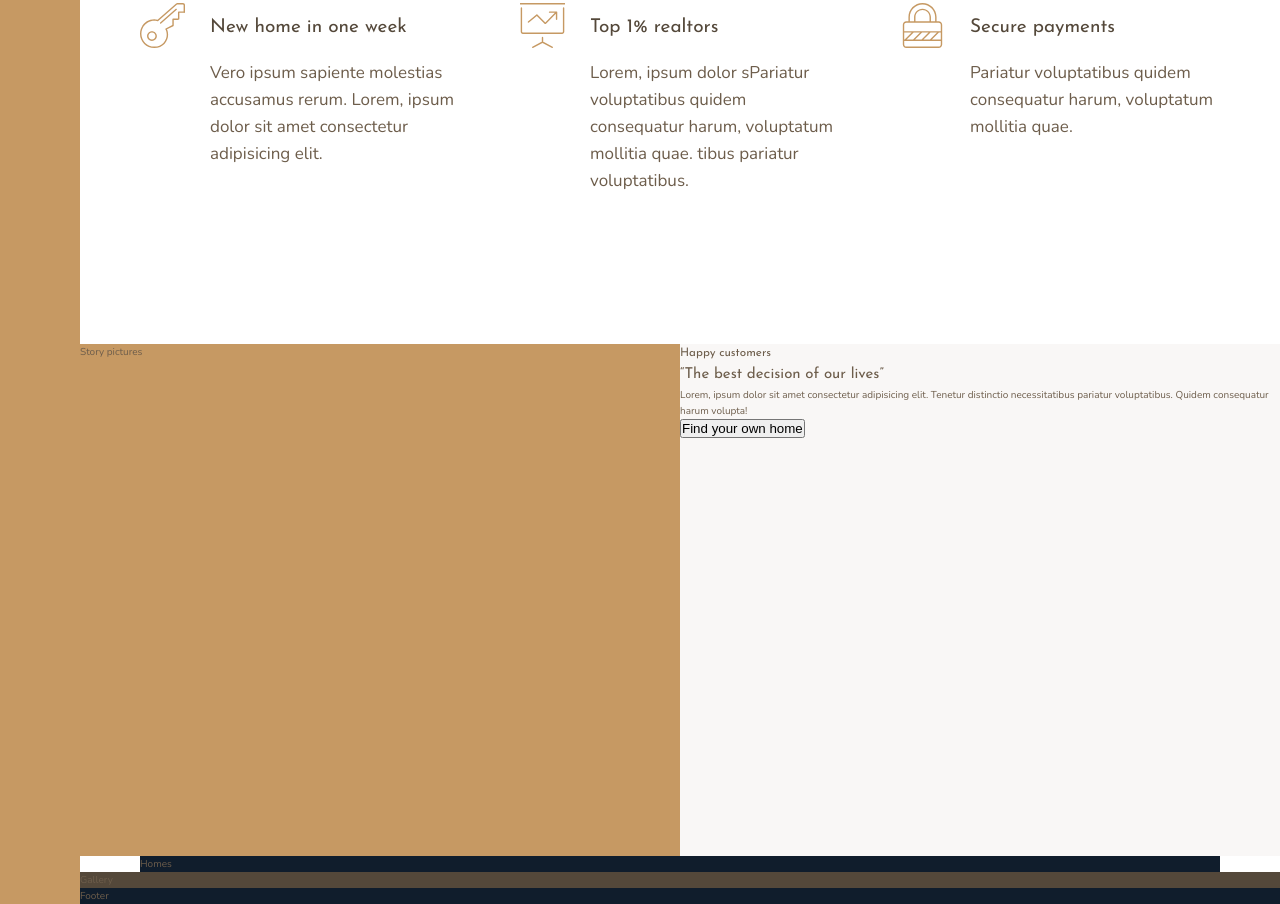
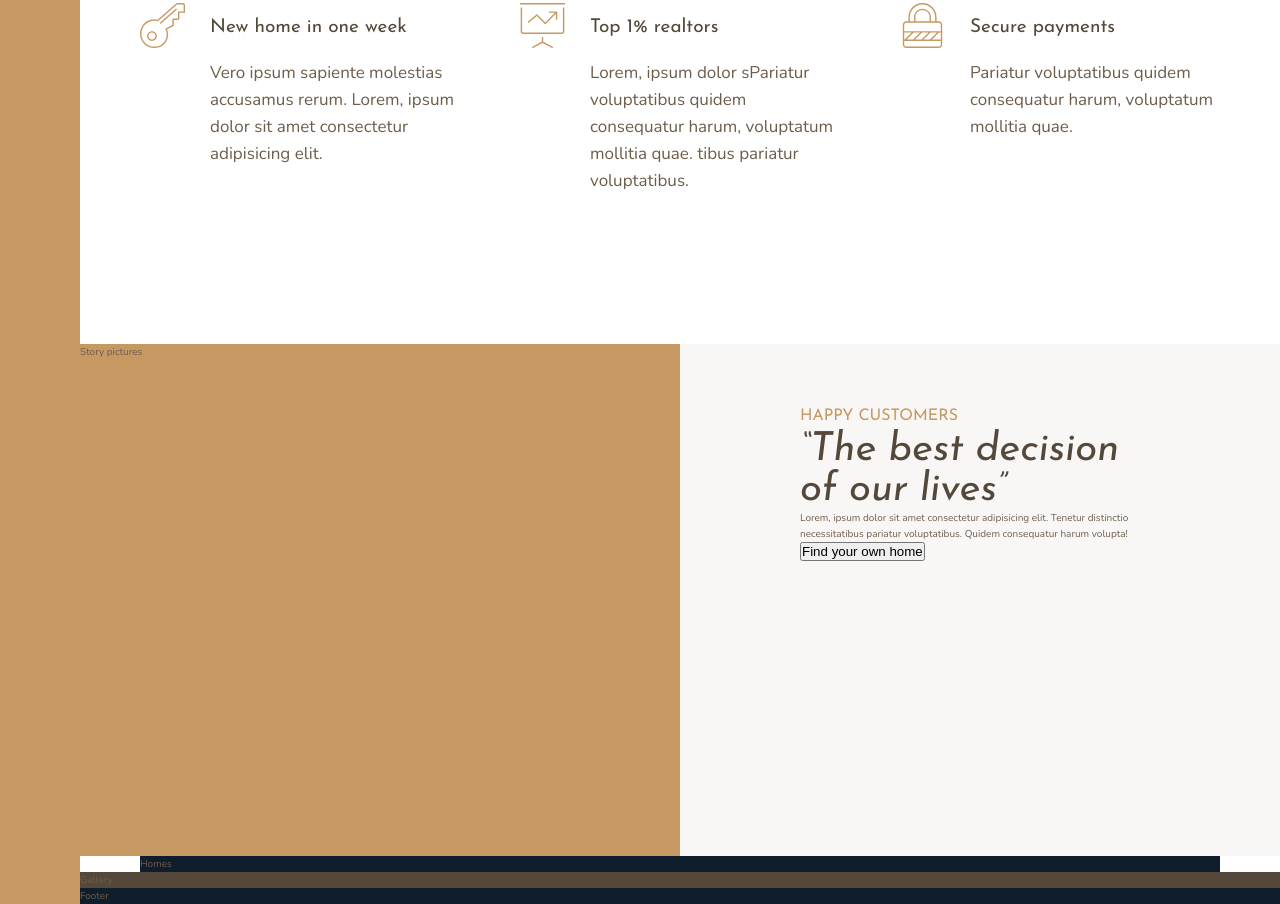
Before and after one commit to team-cake/grid-layouts-practice, a website: page index.html in a window 1280 px wide. Shown: the part 991-1895 px from the top of the page. Drawn offline with nearby package versions, Linux system fonts and the light colour scheme.

Commit message:
Set the basic font styles

```diff
--- a/index.html
+++ b/index.html
@@ -93,7 +93,9 @@
 
 		<div class="story__content">
 			<h3 class="heading-3">Happy customers</h3>
-			<h2 class="heading-2">&ldquo;The best decision of our lives&rdquo;</h2>
+			<h2 class="heading-2 heading-2--dark">
+				&ldquo;The best decision of our lives&rdquo;
+			</h2>
 			<p class="story__text">
 				Lorem, ipsum dolor sit amet consectetur adipisicing elit. Tenetur
 				distinctio necessitatibus pariatur voluptatibus. Quidem consequatur
--- a/sass/_story.scss
+++ b/sass/_story.scss
@@ -7,5 +7,7 @@
 	&__content {
 		background-color: $color-grey-light-1;
 		grid-column: col-start 5 / full-end;
+
+		padding: 6rem 12rem;
 	}
 }
--- a/sass/_typography.scss
+++ b/sass/_typography.scss
@@ -8,9 +8,22 @@
 }
 .heading-2 {
 	@extend %heading;
+	font-size: 4rem;
+	font-style: italic;
+	line-height: 1;
+
+	&--light {
+		color: $color-grey-light-1;
+	}
+	&--dark {
+		color: $color-grey-dark-1;
+	}
 }
 .heading-3 {
 	@extend %heading;
+	font-size: 1.6rem;
+	color: $color-primary;
+	text-transform: uppercase;
 }
 .heading-4 {
 	@extend %heading;
```
Also changed, not shown: css/style.css.
